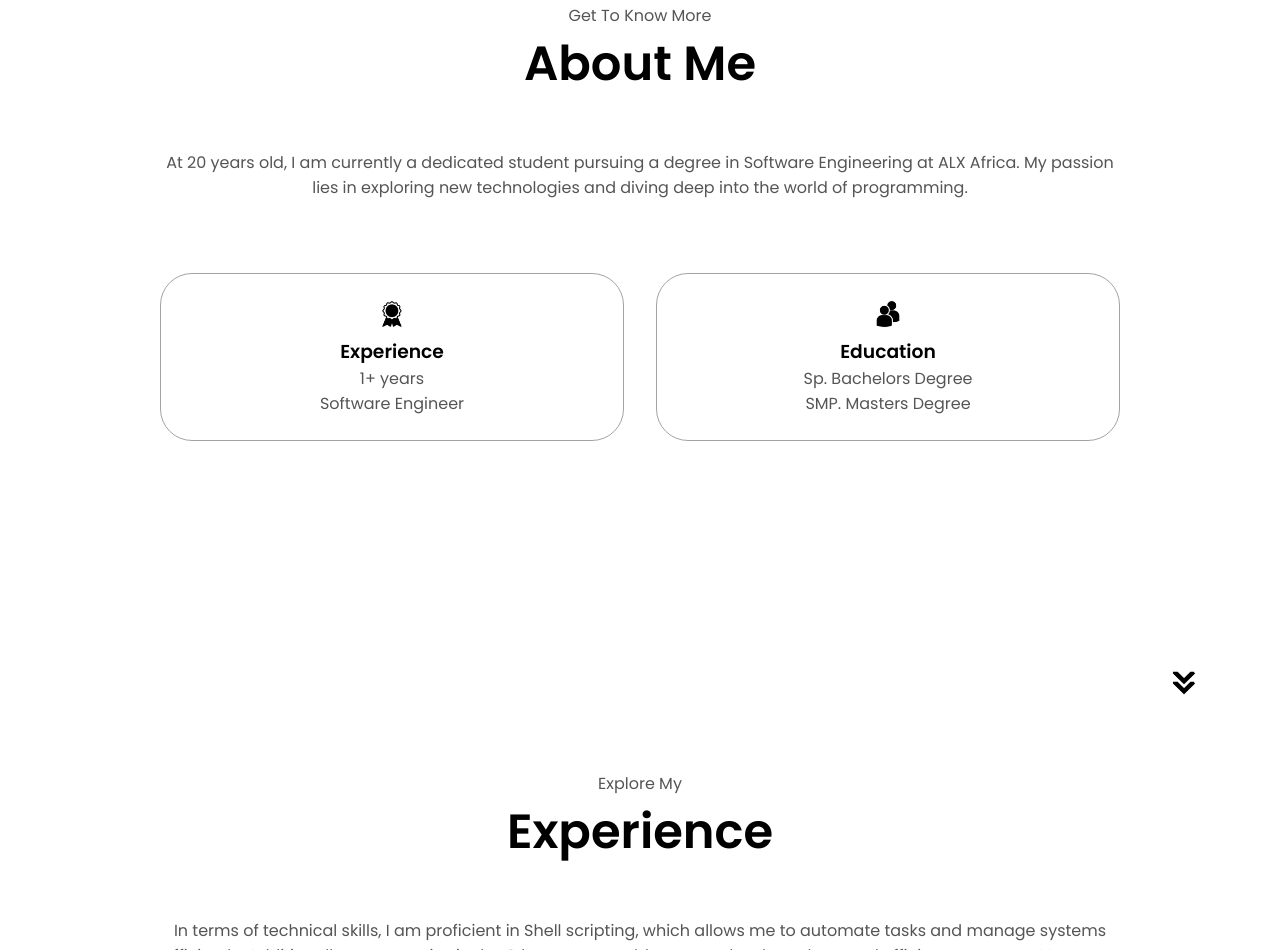
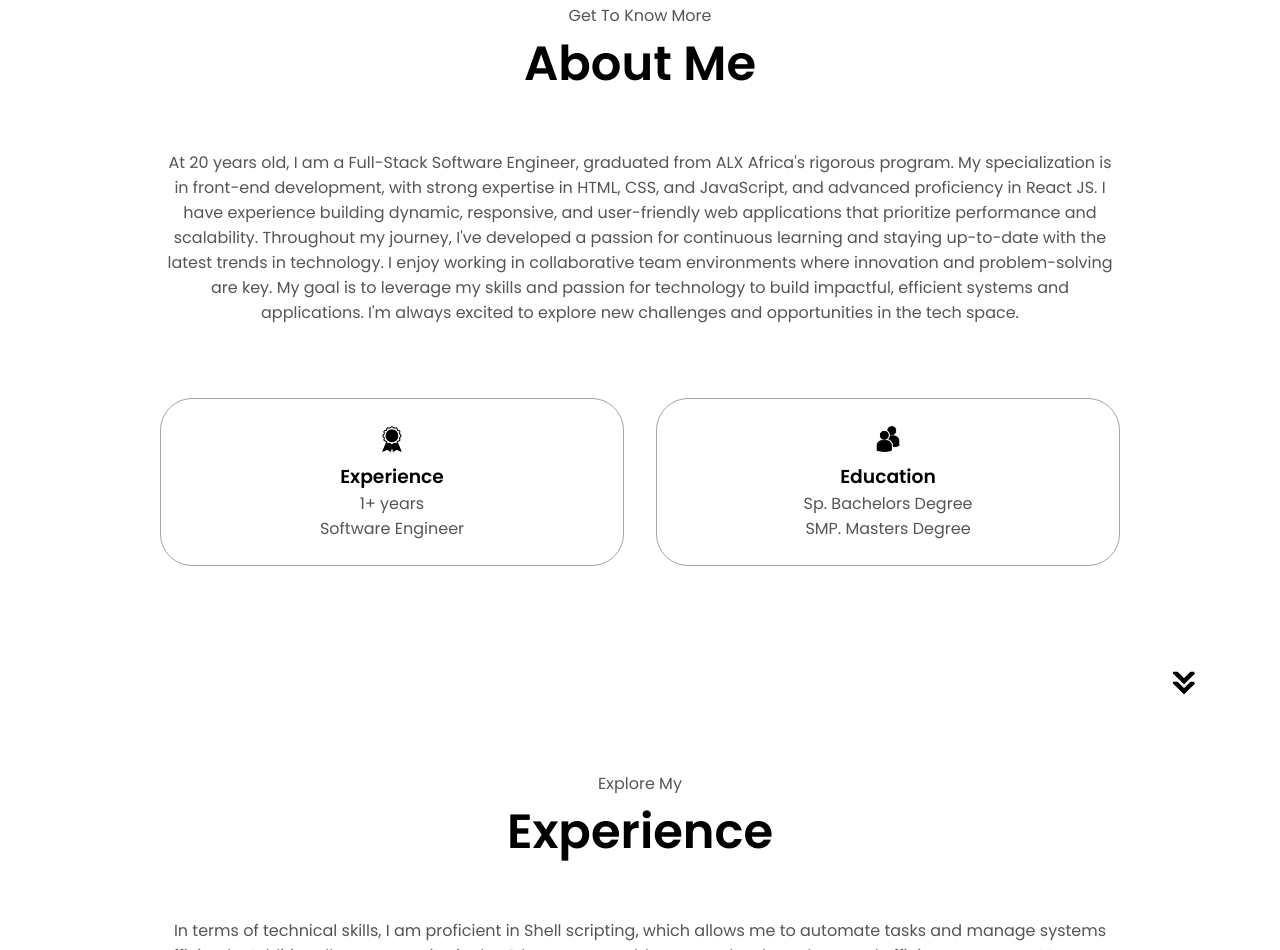
Before and after one commit to abdelaaziz11/html-css-js-portfolio, a plain HTML site: page index.html in a window 1280 px wide. Shown: the part 925-1875 px from the top of the page. Drawn offline with Linux system fonts and the light colour scheme.

Commit message:
edit about section

```diff
--- a/index.html
+++ b/index.html
@@ -76,9 +76,15 @@
       <h1 class="title">About Me</h1>
       <div class="text-container">
             <p>
-              At 20 years old, I am currently a dedicated student pursuing a degree
-              in Software Engineering at ALX Africa. My passion lies in exploring new
-              technologies and diving deep into the world of programming.
+              At 20 years old, I am a Full-Stack Software Engineer, graduated from ALX Africa's rigorous program.
+               My specialization is in front-end development, with strong expertise in HTML, CSS, and JavaScript,
+                and advanced proficiency in React JS. I have experience building dynamic,
+              responsive, and user-friendly web applications that prioritize performance and scalability.
+              Throughout my journey, I've developed a passion for continuous learning and staying up-to-date with
+               the latest trends in technology. I enjoy working in collaborative team environments where innovation
+               and problem-solving are key. My goal is to leverage my skills and passion for technology to build impactful,
+                efficient systems and applications.
+               I'm always excited to explore new challenges and opportunities in the tech space.
             </p>
           </div>
       <div class="section-container">
```
